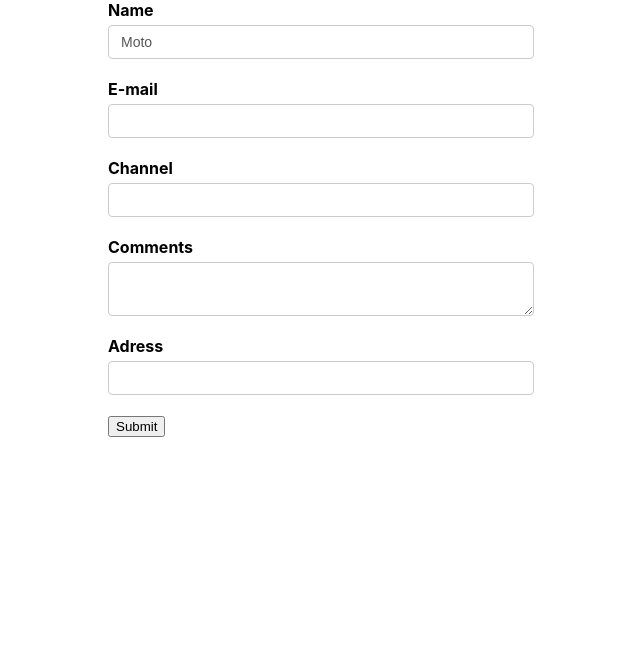
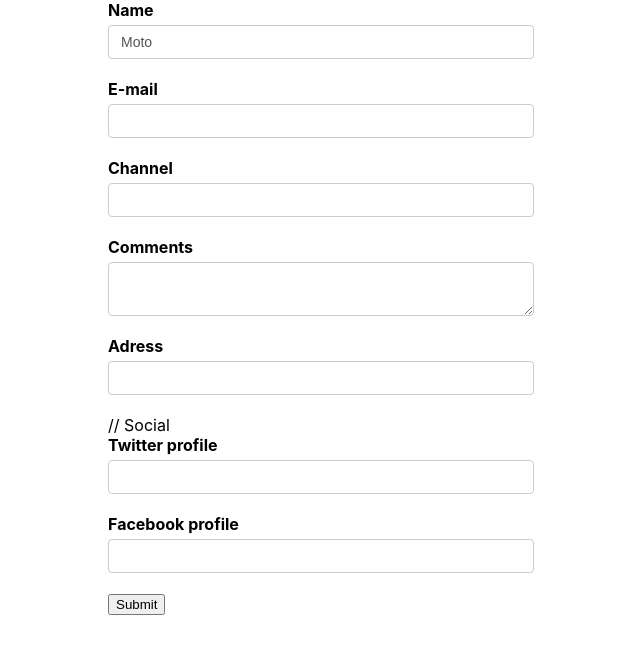
Before and after one commit to Kirill-Laptev/learn-formik, a React (Create React App) app: page / in a window 1280 px wide. Shown: the top 654 px of the page, without its empty margins (319-959 px from the left). Built offline with nearby package versions, Linux system fonts and the light colour scheme.

Commit message:
#20. Nested objects

```diff
--- a/src/components/YoutubeForm.jsx
+++ b/src/components/YoutubeForm.jsx
@@ -8,7 +8,11 @@
   email: '',
   channel: '',
   comments: '',
-  adress: ''
+  adress: '',
+  social: {
+      twitter: '',
+      facebook: ''
+  }
 };
 
 const onSubmit = (values) => {
@@ -90,6 +94,28 @@
             </Field>
         </div>
 
+
+
+        // Social
+
+        <div className='form-control'>
+          <label htmlFor='twitter'>Twitter profile</label>
+          <Field
+            type='text'
+            id='twitter'
+            name='social.twitter'
+          />
+        </div>
+
+        <div className='form-control'>
+          <label htmlFor='facebook'>Facebook profile</label>
+          <Field
+            type='text'
+            id='facebook'
+            name='social.facebook'
+          />
+        </div>
+
         <button type='submit'>Submit</button>
       </Form>
     </Formik>
```
Also changed, not shown: 1 other file (tests, documents, lock files or other folders).
